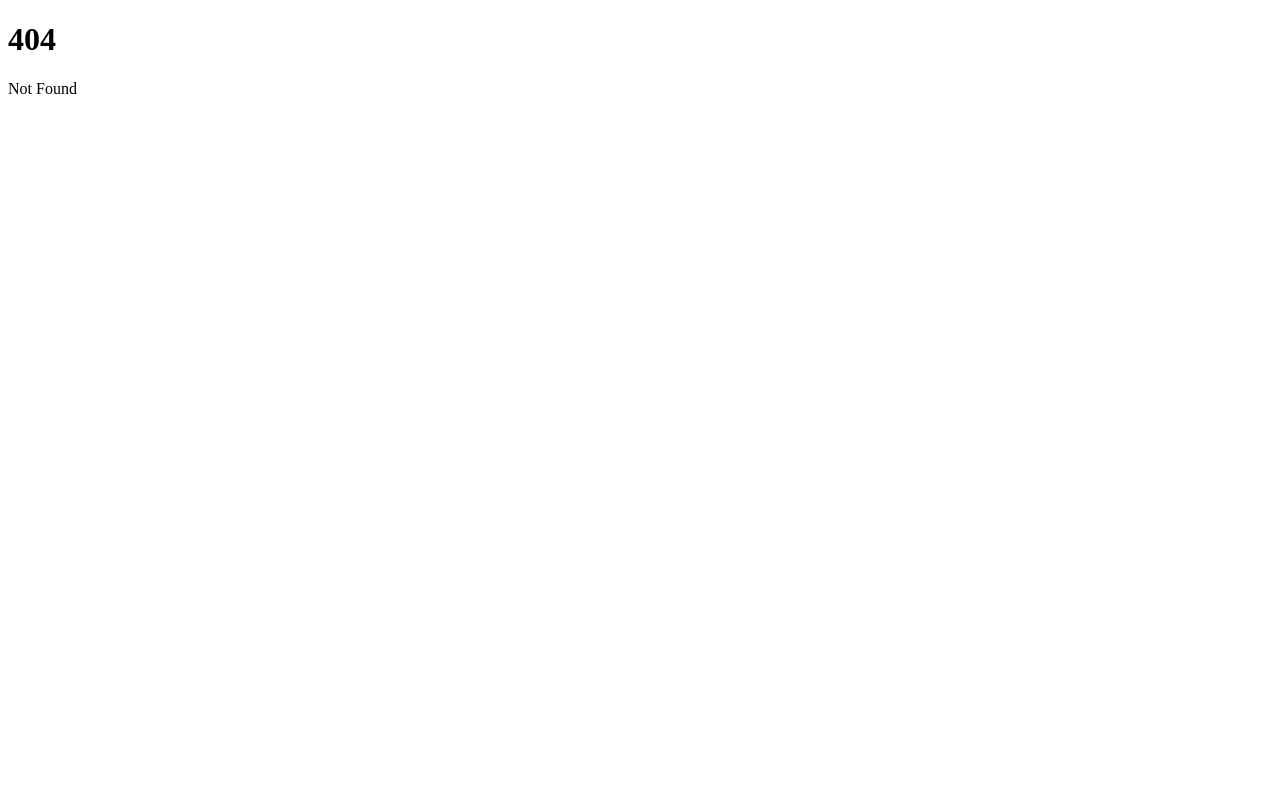
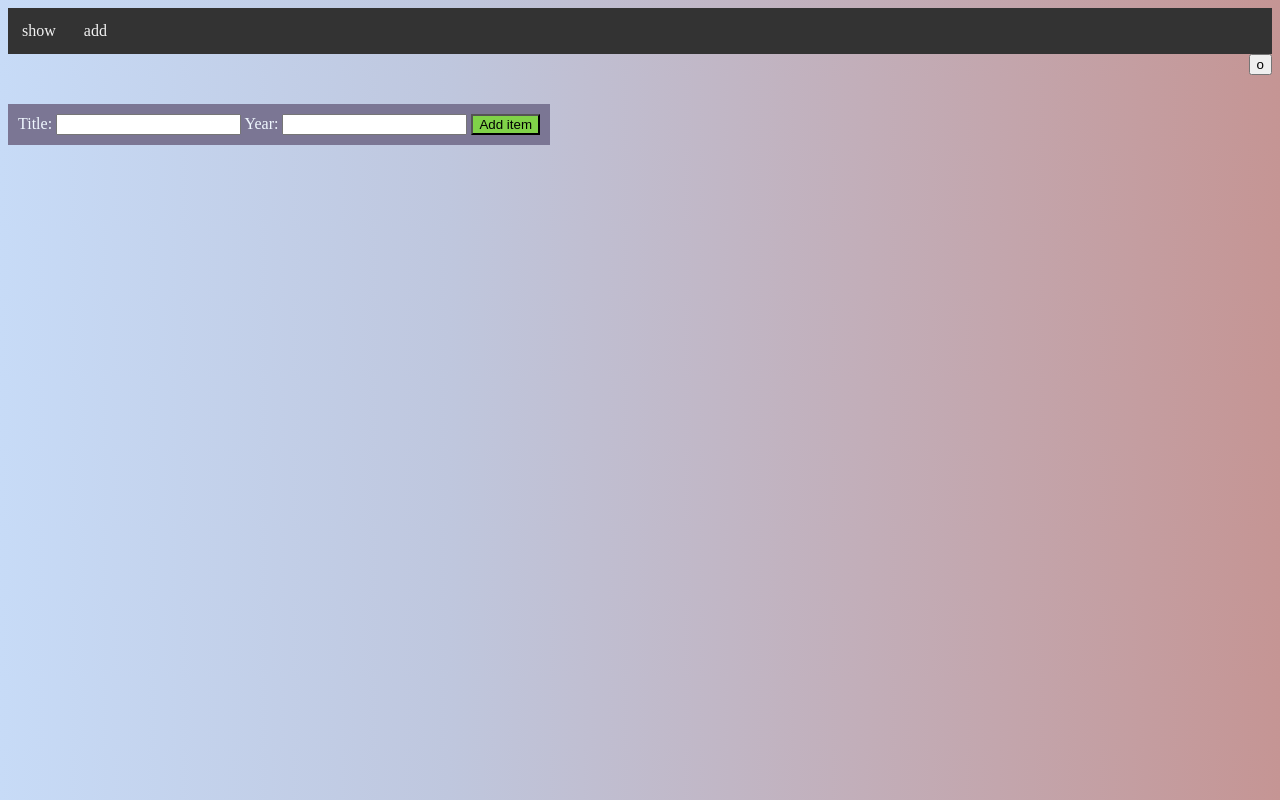
Before and after one commit to b-koetsier/MovieShowcase, a SvelteKit app in the folder movie-showcase/: page /managing in a window 1280 px wide. Before the commit this address had no page. Built offline with nearby package versions, Linux system fonts and the light colour scheme.

Commit message:
Created a basic application for showing api-fetched movie data in a carousel showcase and a temporary) method for selecting movies for display

```diff
--- a/movie-showcase/package.json
+++ b/movie-showcase/package.json
@@ -18,5 +18,8 @@
 		"typescript": "^5.0.0",
 		"vite": "^5.0.3"
 	},
-	"type": "module"
+	"type": "module",
+	"dependencies": {
+		"svelte-carousel": "^1.0.25"
+	}
 }
--- /dev/null
+++ b/movie-showcase/src/routes/+layout.svelte
@@ -0,0 +1,46 @@
+<script>
+    let shownav = true;
+    function toggle(){
+        shownav = !shownav;
+        console.log(shownav)
+    }
+</script>
+
+{#if shownav}
+<div id="navbar">
+    <a href="/display">show</a>
+    <a href="/managing">add</a>
+</div>
+{/if}
+
+
+
+<button style="float:right" on:click={toggle}>o</button>
+
+
+<slot class="slot"/>
+
+<style>
+    :global(body){
+        background: linear-gradient(90deg, rgba(199,219,247,1) 0%, rgba(191,199,222,1) 35%, rgba(197,149,148,1) 100%);
+
+
+        color: aliceblue;
+    }
+        #navbar {
+    position: sticky;
+    top: 0;
+    overflow: hidden;
+    background-color: #333;
+    }
+
+    /* Navbar links */
+    #navbar a {
+    float: left;
+    display: block;
+    color: #f2f2f2;
+    text-align: center;
+    padding: 14px;
+    text-decoration: none;
+    }
+</style>
--- a/movie-showcase/src/routes/+page.svelte
+++ b/movie-showcase/src/routes/+page.svelte
@@ -0,0 +1 @@
+^   ^
--- /dev/null
+++ b/movie-showcase/src/routes/managing/+page.svelte
@@ -0,0 +1,55 @@
+<script>
+	import { writableArray } from "../../stores";
+	let Title;
+    let Year;
+	async function addToArray() {
+
+
+
+
+        const response = await fetch(
+            'https://www.omdbapi.com/?t='+Title+'&y='+Year+'&apikey=ab9aee8f', {
+            method: 'GET'
+        });
+
+        let movie = await response.json();
+        let keys;
+        keys = Object.entries(movie);
+
+
+            $writableArray = [...$writableArray, {
+			    Title: movie.Title,
+                Year: movie.Year,
+                Plot: movie.Plot,
+                Poster: movie.Poster,
+		}];
+
+	};
+</script>
+<div id=test>
+    Title: <input bind:value={Title} />
+    Year: <input bind:value={Year} />
+    <button id="add" on:click={addToArray}>
+        Add item
+    </button>
+
+    {#each $writableArray as item}
+    <p>
+        {item.Title}
+    </p>
+    {/each}
+</div>
+
+
+<style>
+    #add{
+        background-color: #80d249;
+        top:50px;
+    }
+    #test {
+        position:absolute;
+        margin-top:50px;
+        background: #7b7694;
+        padding:10px;
+    }
+</style>
--- /dev/null
+++ b/movie-showcase/src/stores.js
@@ -0,0 +1,3 @@
+import { writable } from 'svelte/store';
+
+export const writableArray = writable([]);
```
Also changed, not shown: movie-showcase/src/routes/display/+page.svelte (added, +77 -0 lines), 1 other file (tests, documents, lock files or other folders).
